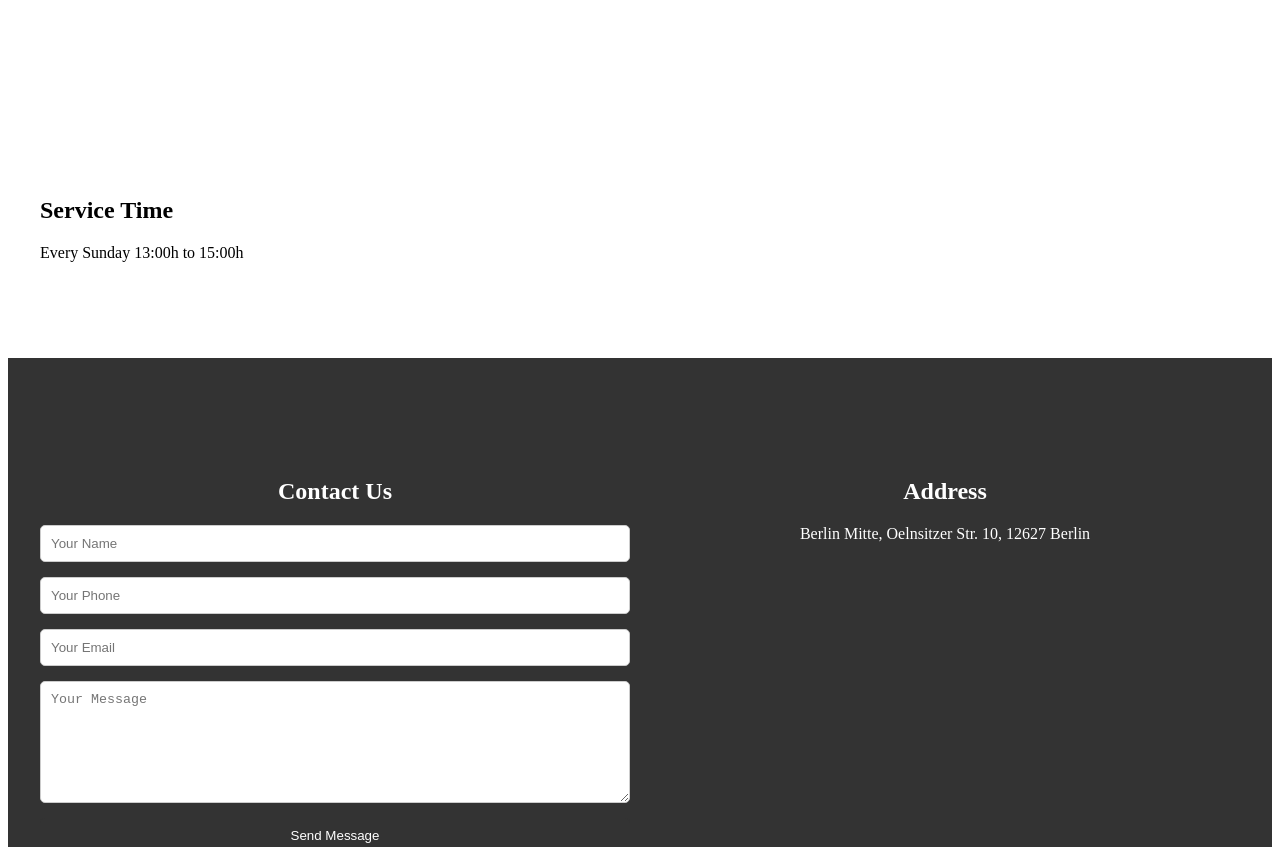
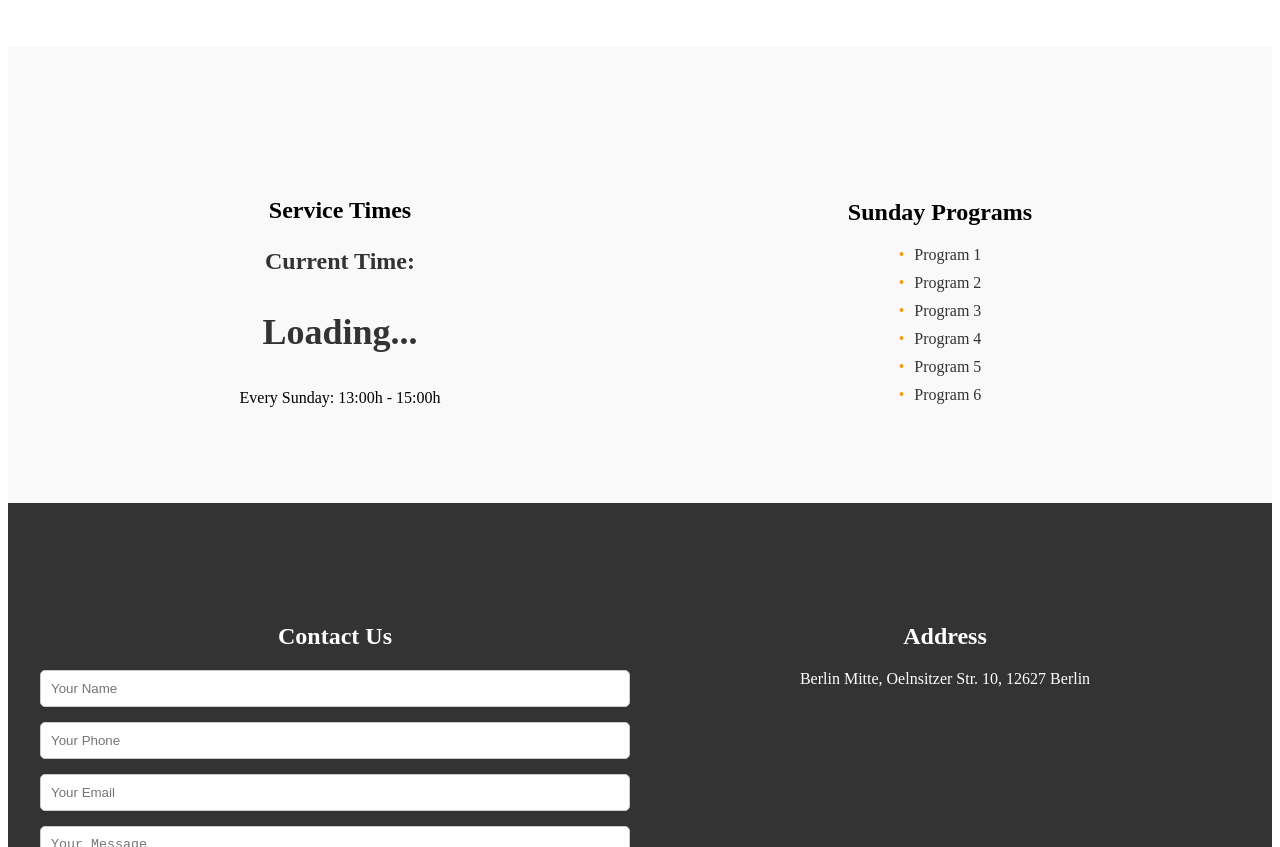
Before and after one commit to Alain2020/pcc-berlin1, a plain HTML site: page index.html in a window 1280 px wide. Shown: the part 1270-2117 px from the top of the page. Drawn offline with Linux system fonts and the light colour scheme.

Commit message:
Here are the commits for the changes we've made: Added a console log statement to the JavaScript file. Modified the HTML structure for the Service section to include a digital clock. Adjusted the styles for the Service section to enhance its appearance. Integrated a working digital clock into the Service section. Made further adjustments to the Service section for improved styling and functionality. Verified and checked the HTML code for any issues. Ensured that the clock script is correctly implemented and troubleshooted for any errors.

```diff
--- a/assets/css/styles.css
+++ b/assets/css/styles.css
@@ -94,8 +94,6 @@
 .donate-btn:hover {
     background-color: #0056b3; /* Darker blue color on hover */
 }
-
-
 
 /* Styles for Header */
 .hero {
@@ -195,10 +193,65 @@
     font-weight: bold;
 }
 
-
+/* Service Section Styles */
 .service-section {
     padding: 80px 0;
+    background-color: #f9f9f9; /* Add background color */
 }
+
+.service-content {
+    display: flex;
+    justify-content: space-between;
+    align-items: center;
+}
+
+.service-left {
+    flex: 1;
+    text-align: center;
+}
+
+.service-right {
+    flex: 1;
+    text-align: center;
+}
+
+.digital-clock-container {
+    font-size: 24px;
+    font-weight: bold;
+    color: #333;
+    margin-bottom: 20px;
+}
+
+.digital-clock {
+    font-size: 36px;
+    font-weight: bold;
+    color: #333;
+}
+
+.service-time {
+    font-size: 18px;
+    color: #555;
+    margin-top: 10px;
+}
+
+.program-list {
+    list-style: none;
+    padding: 0;
+}
+
+.program-list li {
+    font-size: 16px;
+    color: #333;
+    margin-top: 10px;
+}
+
+.program-list li:before {
+    content: "\2022"; /* Bullet point character */
+    color: #f39c12; /* Yellow color */
+    margin-right: 10px;
+}
+
+
 
 /* Styles for Footer */
 .footer {
--- a/index.html
+++ b/index.html
@@ -71,12 +71,32 @@
 
 
 <!-- Service Section -->
+
 <section id="service" class="service-section">
-    <div class="container">
-        <h2>Service Time</h2>
-        <p>Every Sunday 13:00h to 15:00h</p>
+    <div class="container service-content">
+        <div class="service-left">
+            <h2>Service Times</h2>
+            <div class="digital-clock-container">
+                <p>Current Time:</p>
+                <p class="digital-clock" id="digital-clock">Loading...</p>
+            </div>
+            <p>Every Sunday: 13:00h - 15:00h</p>
+        </div>
+        <div class="service-right">
+            <h2>Sunday Programs</h2>
+            <ul class="program-list">
+                <li>Program 1</li>
+                <li>Program 2</li>
+                <li>Program 3</li>
+                <li>Program 4</li>
+                <li>Program 5</li>
+                <li>Program 6</li>
+            </ul>
+        </div>
     </div>
 </section>
+
+
 
 <!-- Gallery Section -->
 <!-- We'll add the gallery section later -->
--- a/script.js
+++ b/script.js
@@ -1,3 +1,5 @@
+console.log('Script loaded successfully!');
+
 // JavaScript for Navbar Toggle
 const menuToggle = document.querySelector('.menu-toggle');
 const navLinks = document.querySelector('.nav-links');
@@ -29,3 +31,19 @@ function displayRandomVerse() {
 document.addEventListener('DOMContentLoaded', function() {
     displayRandomVerse();
 });
+
+// JavaScript for digital clock
+function updateClock() {
+    const now = new Date();
+    const hours = now.getHours().toString().padStart(2, '0');
+    const minutes = now.getMinutes().toString().padStart(2, '0');
+    const seconds = now.getSeconds().toString().padStart(2, '0');
+    const timeString = `${hours}:${minutes}:${seconds}`;
+    document.getElementById('digital-clock').textContent = timeString;
+}
+
+// Update the clock every second
+setInterval(updateClock, 1000);
+
+// Initial call to display the clock immediately
+updateClock();
```
